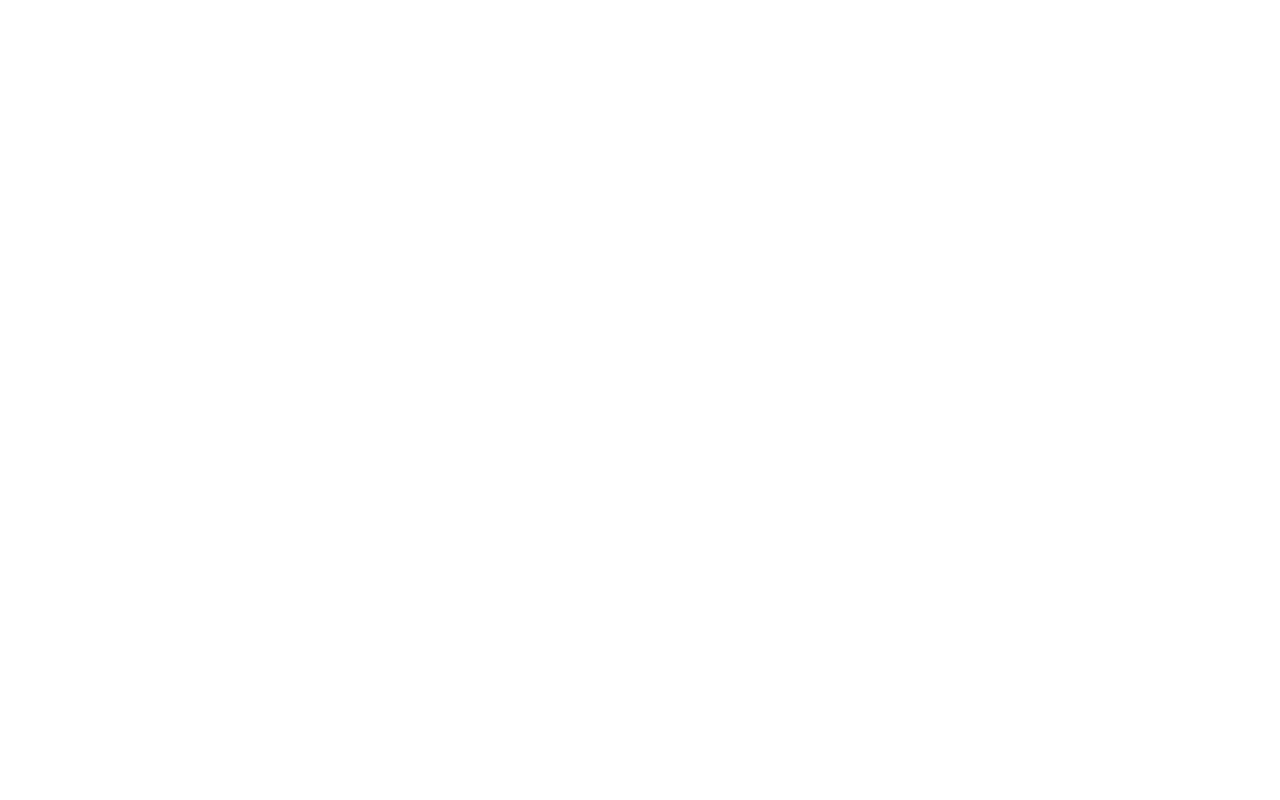
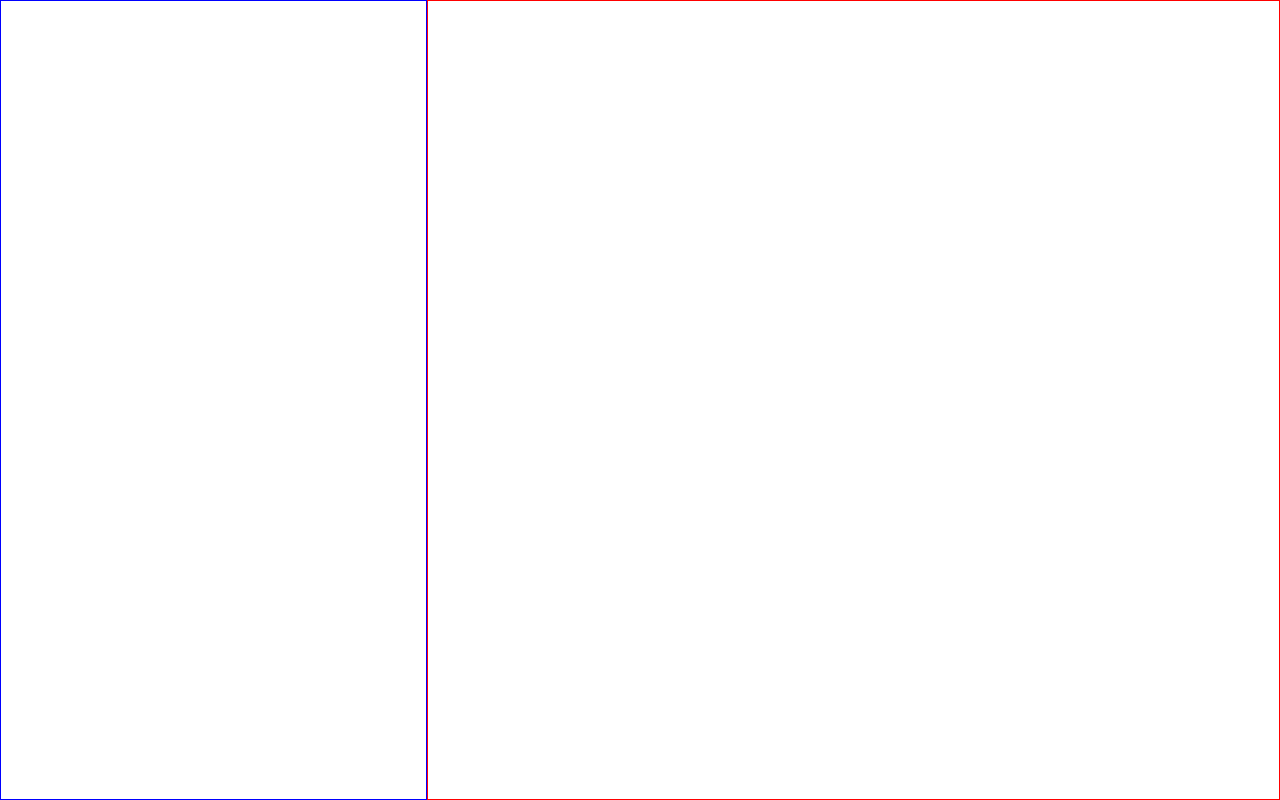
Before and after one commit to morfenza/sign-up-form, a plain HTML site: page index.html in a window 1280 px wide. Drawn offline with Linux system fonts and the light colour scheme.

Commit message:
Create main div structure

```diff
--- a/css/reset.css
+++ b/css/reset.css
@@ -0,0 +1,16 @@
+body {
+  margin: 0;
+  display: flex;
+  min-height: 100vh;
+}
+
+
+.left-div {
+  flex: 1;
+  border: 1px solid blue;
+}
+
+.right-div {
+  flex: 2;
+  border: 1px solid red;
+}
--- a/index.html
+++ b/index.html
@@ -9,6 +9,11 @@
   <title>Sign-up Form</title>
 </head>
 <body>
+  <div class="left-div">
 
+  </div>
+  <div class="right-div">
+
+  </div>
 </body>
 </html>
```
